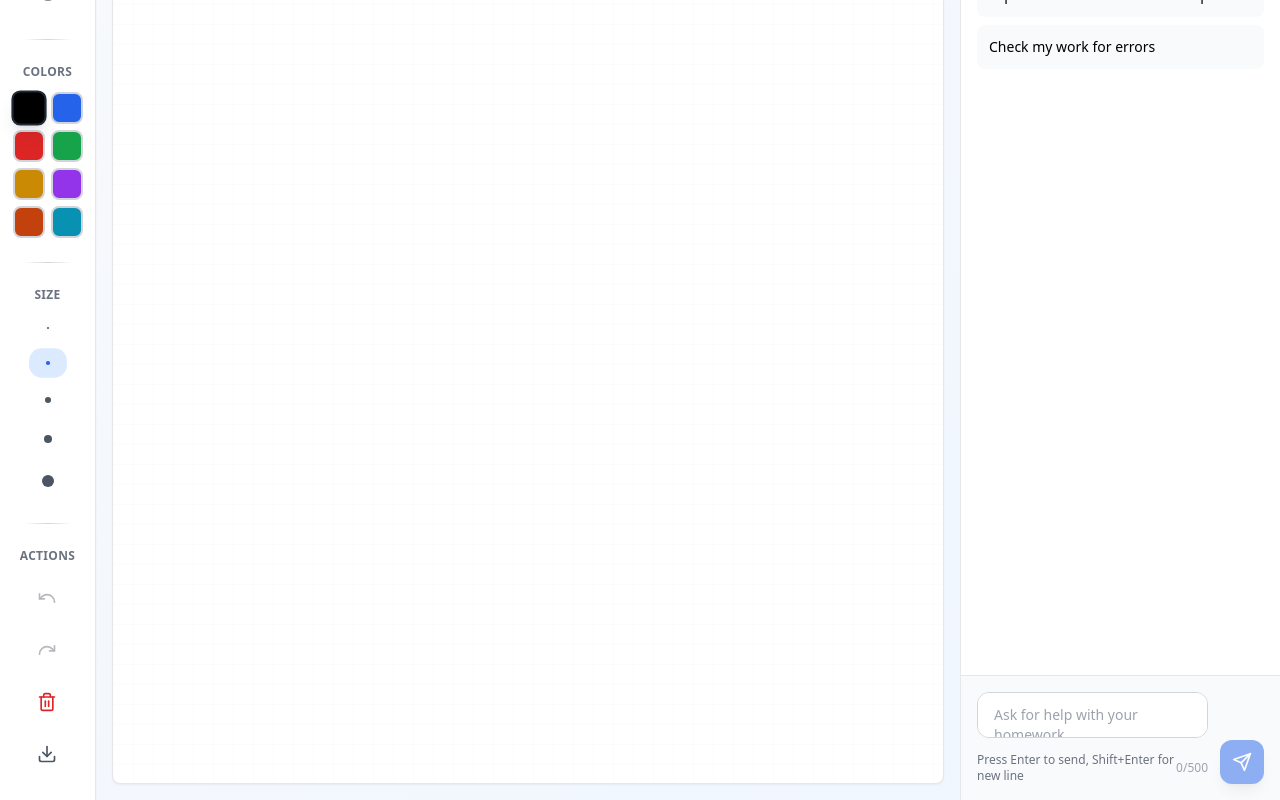
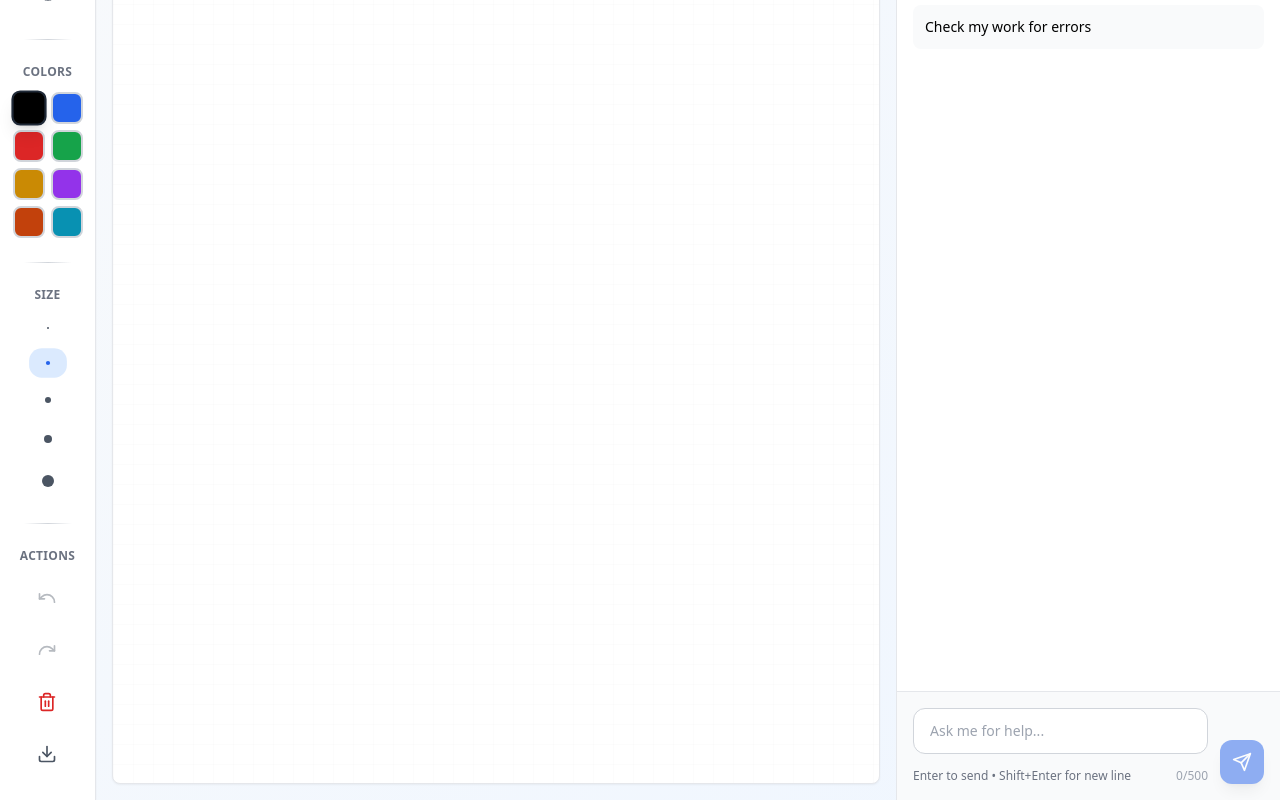
Before and after one commit to HamaRegaya/BrightPath, a React (Vite) app: page / in a window 1280 px wide. Shown: the part 414-1214 px from the top of the page. Built offline with nearby package versions, Linux system fonts and the light colour scheme; a web font is replaced by a local one.

Commit message:
feat: Update AIAssistant styling; increase width and refine input placeholder and instructions

```diff
--- a/src/components/AIAssistant.tsx
+++ b/src/components/AIAssistant.tsx
@@ -78,7 +78,7 @@
   }
 
   return (
-    <div className="w-80 bg-white border-l border-gray-200 flex flex-col">
+    <div className="w-96 bg-white border-l border-gray-200 flex flex-col">
       {/* Header */}
       <div className="p-4 border-b border-gray-200 flex items-center justify-between bg-gradient-to-r from-blue-50 to-indigo-50">
         <div className="flex items-center space-x-3">
@@ -176,14 +176,14 @@
               value={inputMessage}
               onChange={(e) => setInputMessage(e.target.value)}
               onKeyPress={handleKeyPress}
-              placeholder="Ask for help with your homework..."
+              placeholder="Ask me for help..."
               className="w-full px-4 py-3 border border-gray-300 rounded-xl focus:outline-none focus:ring-2 focus:ring-blue-500 focus:border-blue-500 text-sm resize-none bg-white transition-all duration-200 min-h-[44px] max-h-[120px]"
               disabled={isLoading}
               rows={1}
             />
             <div className="flex items-center justify-between mt-2">
               <span className="text-xs text-gray-500">
-                Press Enter to send, Shift+Enter for new line
+                Enter to send • Shift+Enter for new line
               </span>
               <span className="text-xs text-gray-400">
                 {inputMessage.length}/500
@@ -193,7 +193,7 @@
           <button
             onClick={handleSendMessage}
             disabled={!inputMessage.trim() || isLoading}
-            className="self-end p-3 bg-blue-600 text-white rounded-xl hover:bg-blue-700 transition-all duration-200 disabled:opacity-50 disabled:cursor-not-allowed shadow-lg hover:shadow-xl"
+            className="self-end p-3 bg-blue-600 text-white rounded-xl hover:bg-blue-700 transition-all duration-200 disabled:opacity-50 disabled:cursor-not-allowed shadow-lg hover:shadow-xl flex-shrink-0"
             title="Send message (Enter)"
           >
             <Send className="w-5 h-5" />
```
